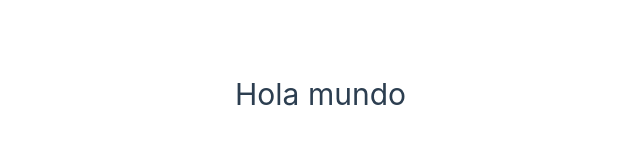
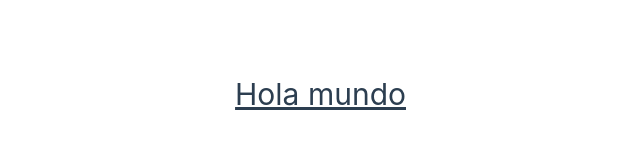
Before and after one commit to srg1995/vue-documentation, a Vue app: page / in a window 1280 px wide. Shown: the part 306-454 px from the top of the page, without its empty margins (234-874 px from the left). Built offline with nearby package versions, Linux system fonts and the light colour scheme.

Commit message:
add tailwind style library

```diff
--- a/package.json
+++ b/package.json
@@ -11,6 +11,8 @@
     "format": "prettier --write src/"
   },
   "dependencies": {
+    "@tailwindcss/vite": "^4.0.16",
+    "tailwindcss": "^4.0.16",
     "vue": "^3.5.13"
   },
   "devDependencies": {
--- a/src/App.vue
+++ b/src/App.vue
@@ -1,7 +1,7 @@
 <script setup></script>
 
 <template>
-  <h1>Hola mundo</h1>
+  <h1 class="text-3xl font-bold underline">Hola mundo</h1>
 </template>
 
 <style scoped></style>
--- a/src/assets/main.css
+++ b/src/assets/styles/main.css
@@ -1,3 +1,4 @@
+@import 'tailwindcss';
 @import './base.css';
 
 #app {
--- a/src/main.js
+++ b/src/main.js
@@ -1,5 +1,4 @@
-import './assets/main.css'
-
+import './assets/styles/main.css'
 import { createApp } from 'vue'
 import App from './App.vue'
 
--- a/vite.config.js
+++ b/vite.config.js
@@ -3,16 +3,13 @@
 import { defineConfig } from 'vite'
 import vue from '@vitejs/plugin-vue'
 import vueDevTools from 'vite-plugin-vue-devtools'
-
+import tailwindcss from '@tailwindcss/vite'
 // https://vite.dev/config/
 export default defineConfig({
-  plugins: [
-    vue(),
-    vueDevTools(),
-  ],
+  plugins: [vue(), vueDevTools(), tailwindcss()],
   resolve: {
     alias: {
-      '@': fileURLToPath(new URL('./src', import.meta.url))
+      '@': fileURLToPath(new URL('./src', import.meta.url)),
     },
   },
 })
```
Also changed, not shown: src/assets/styles/base.css (renamed from src/assets/base.css), 1 other file (tests, documents, lock files or other folders).
